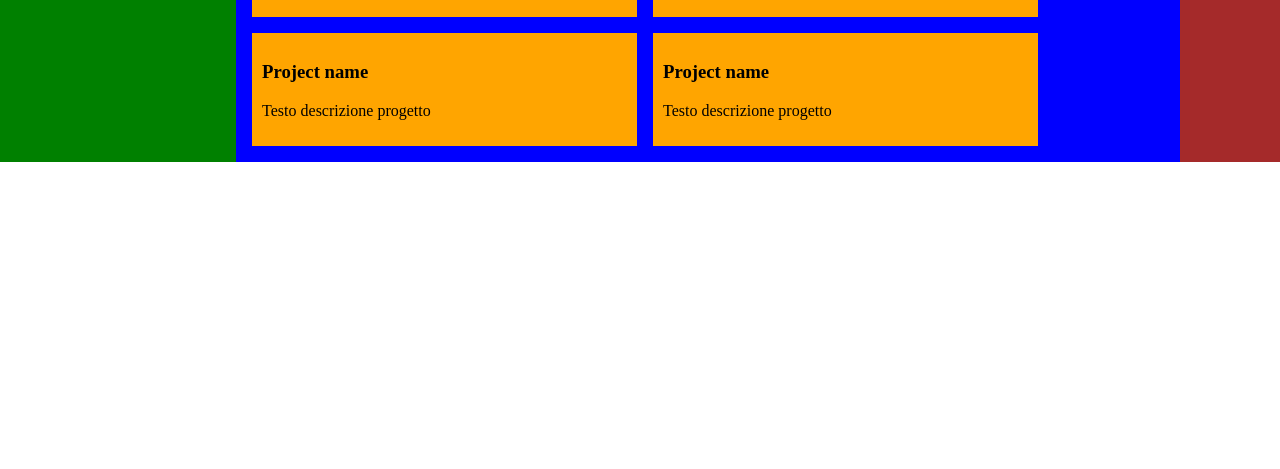
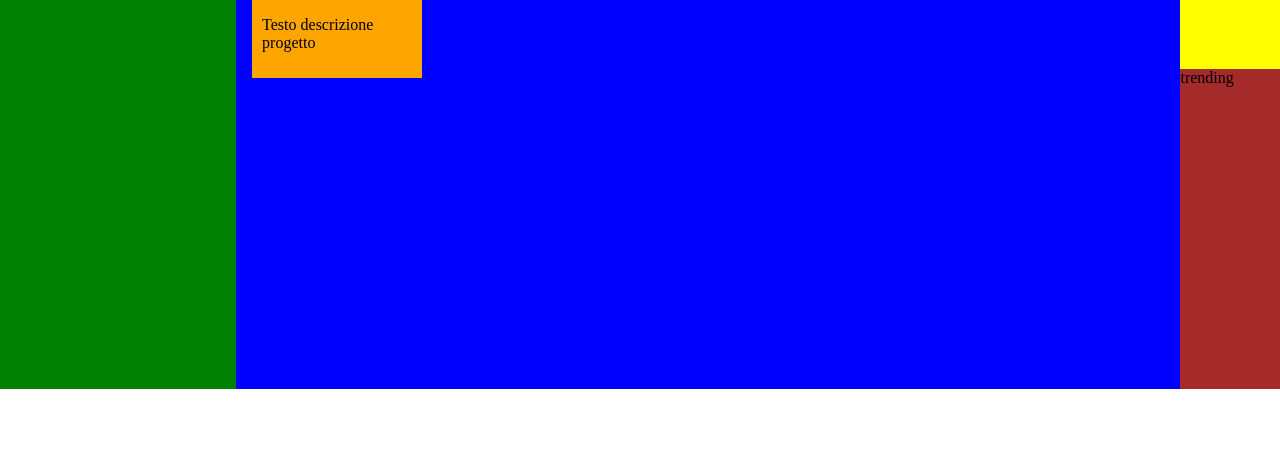
Before and after one commit to PaxoJW/Admin-dashboard_26-11-16, a plain HTML site: page index.html in a window 1280 px wide. Shown: the part 331-800 px from the top of the page. Drawn offline with Linux system fonts and the light colour scheme.

Commit message:
Go back to grid in main
Went back to grid from flexbox cause why not +
this exercise is technically about grid

```diff
--- a/style.css
+++ b/style.css
@@ -1,3 +1,7 @@
+* {
+    box-sizing: border-box;
+}
+
 body {
     margin: 0px;
     padding: 0px;
@@ -31,16 +35,18 @@ header {
 }
 
 .projects {
-    display: flex;
-    flex-wrap: wrap;
+    display: grid;
+    grid-template-columns: repeat(auto-fit, minmax(150px, 1fr));
+    grid-template-rows: repeat(4, 1fr) ;
     gap: 1rem;
     margin-top: 1rem;
+
 }
 
 .project {
     background-color: orange;
-    width: 40%;
     padding: 10px;
+
 }
 
 .announcements {
```
